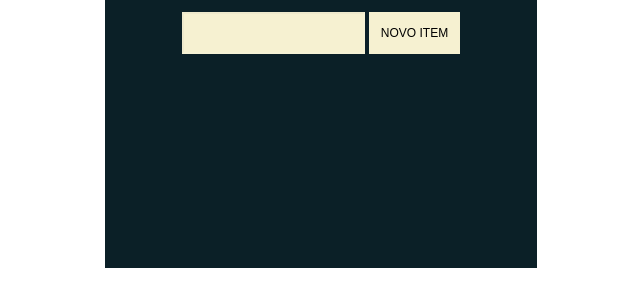
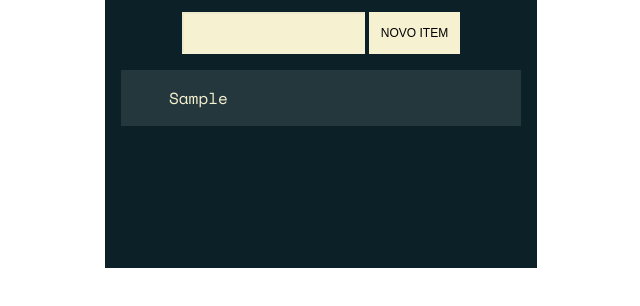
Before and after one commit to Rafael-Nascimento47/Projeto-ToDoList, a plain HTML site: page index.html in a window 1280 px wide. Both pictures are taken after typing "Sample" into the empty fields and a click on the button "NOVO ITEM". Shown: the part 298-604 px from the top of the page, without its empty margins (319-959 px from the left). Drawn offline with nearby package versions, Linux system fonts and the light colour scheme; a web font is replaced by a local one.

Commit message:
Adicinado função de criar tarefa na lista

```diff
--- a/index.html
+++ b/index.html
@@ -20,7 +20,7 @@
         <button class="form-button" data-form-button> Novo Item </button>
       </form>
 
-      <ul class="list">
+      <ul class="list" data-list>
 
       </ul>
     </div>
--- a/listaDeTarefas.js
+++ b/listaDeTarefas.js
@@ -1,11 +1,19 @@
 const criarTarefa = (evento) => {
 
     evento.preventDefault()
+
+    const lista = document.querySelector('[data-list]')
     const input = document.querySelector('[data-form-input]')
     const valorInput = input.value
-    console.log(valorInput)
+
+    const tarefa = document.createElement('li')
+    tarefa.classList.add('task')
+
+    const conteudo = `<p class="content">${valorInput}</p>`
+
+    tarefa.innerHTML = conteudo
+    lista.appendChild(tarefa)
     input.value = " "
-
 }
 
 const novaTarefa = document.querySelector('[data-form-button]')
```
